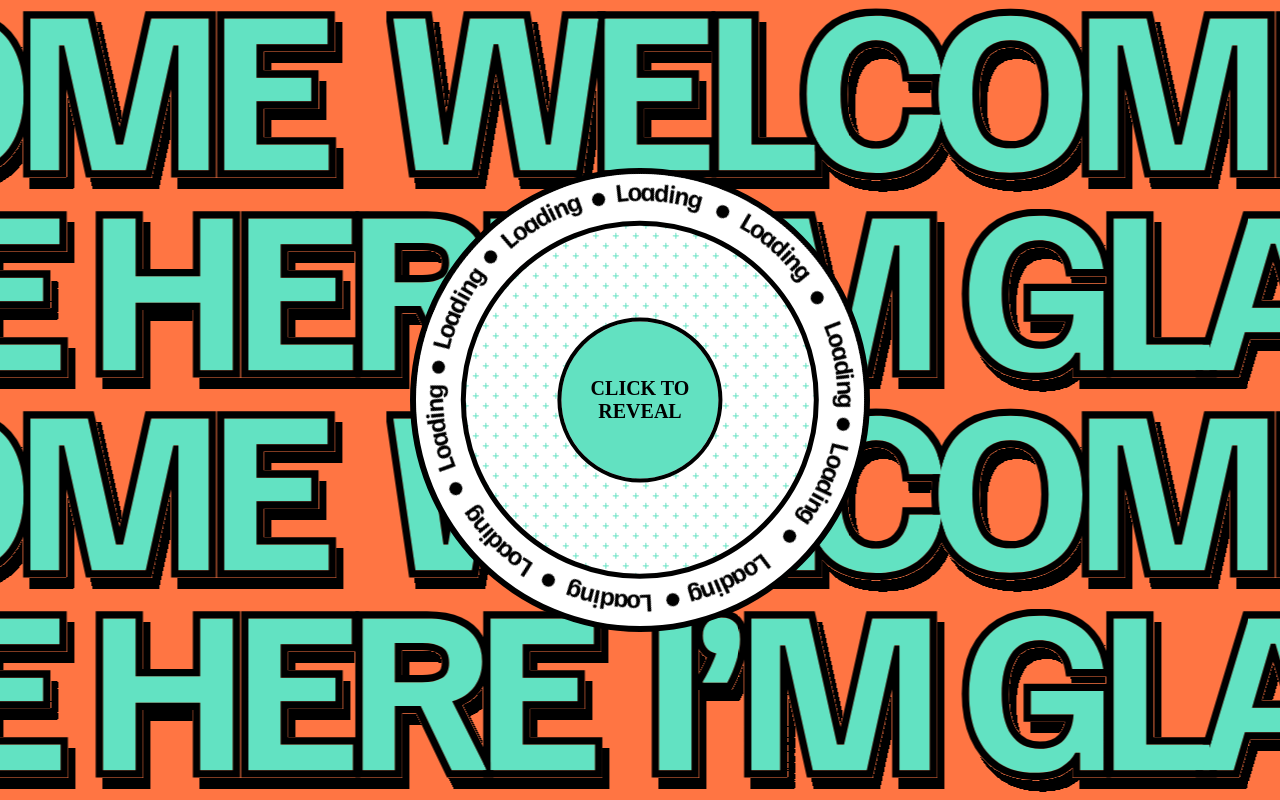
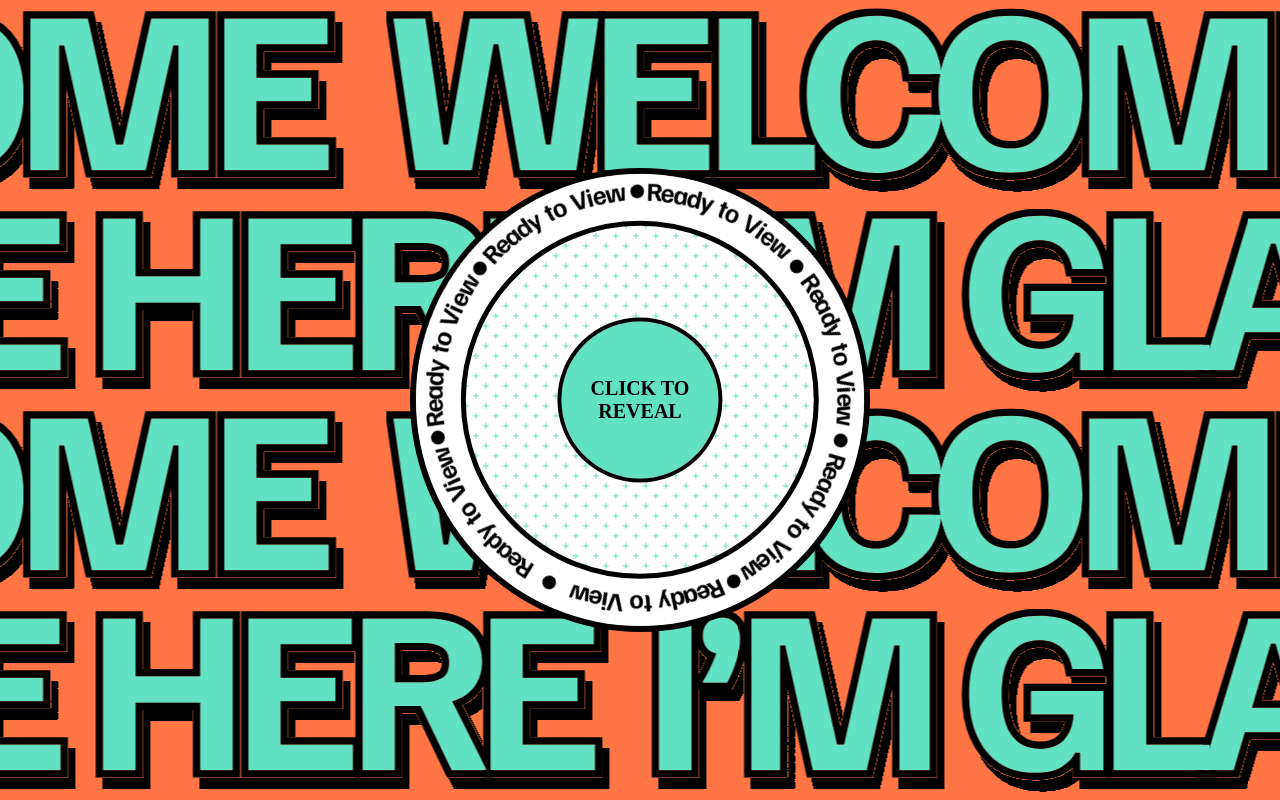
Before and after one commit to Subaash1706/Personal-Portfolio, a React (Vite) app: page / in a window 1280 px wide. Shown: the top 800 px of the page. Built offline with nearby package versions, Linux system fonts and the light colour scheme; a web font is replaced by a local one.

Commit message:
style: add 'page ready' svg when the assets load

```diff
--- a/src/components/Landing/LandingPage.jsx
+++ b/src/components/Landing/LandingPage.jsx
@@ -3,6 +3,7 @@ import classes from './landing.module.css'
 import welcome from '../../../public/assets/svgs/welcome.svg'
 import wish from '../../../public/assets/svgs/msg.svg'
 import loading from '../../../public/assets/svgs/loadingcircle.svg'
+import ready from '../../../public/assets/svgs/ready.svg';
 
 function LandingPage({progress}) {
   const [ cursorState, setCursorState ] = useState(false)
@@ -88,7 +89,7 @@ function LandingPage({progress}) {
           </div>
       </div>
       <div className={`${classes.circle}`}>
-        <img src={loading} loading='eager'/>
+        <img src={(image && doc) ? ready : loading} loading='eager'/>
         <div className={`${classes.innerCircle}`} onMouseMove={moveCursor} onMouseLeave={()=>setCursorState(false)} onMouseEnter={()=>setCursorState(true)} id='innerCircle'>
           <div className={`${classes.cursor} ${reveal && classes.zoomInOut}`} id='loaderCursor' style={{top: !cursorState && '50%', left: !cursorState && '50%'}} onClick={revealSiteContent}>
             { !reveal ? renderDynamicCursorText() : '' }
```
Also changed, not shown: public/assets/svgs/ready.svg (added).
